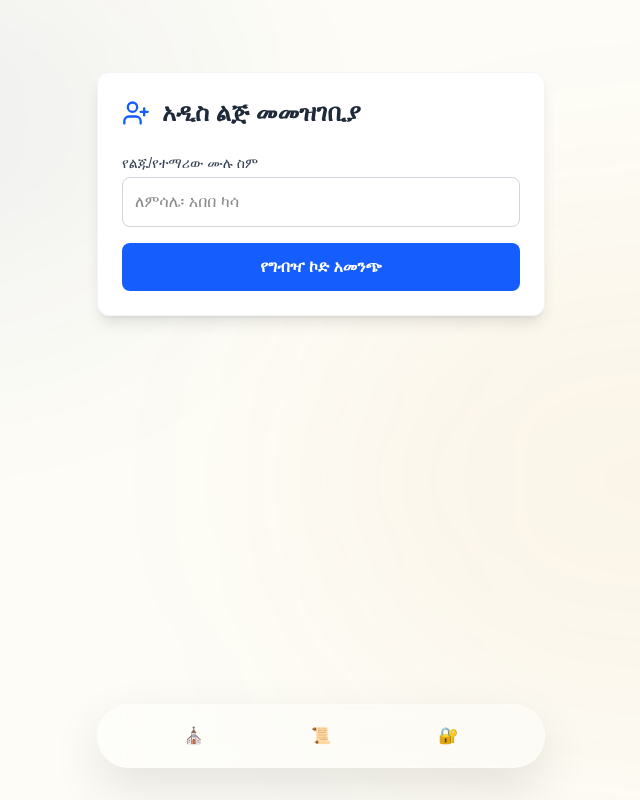
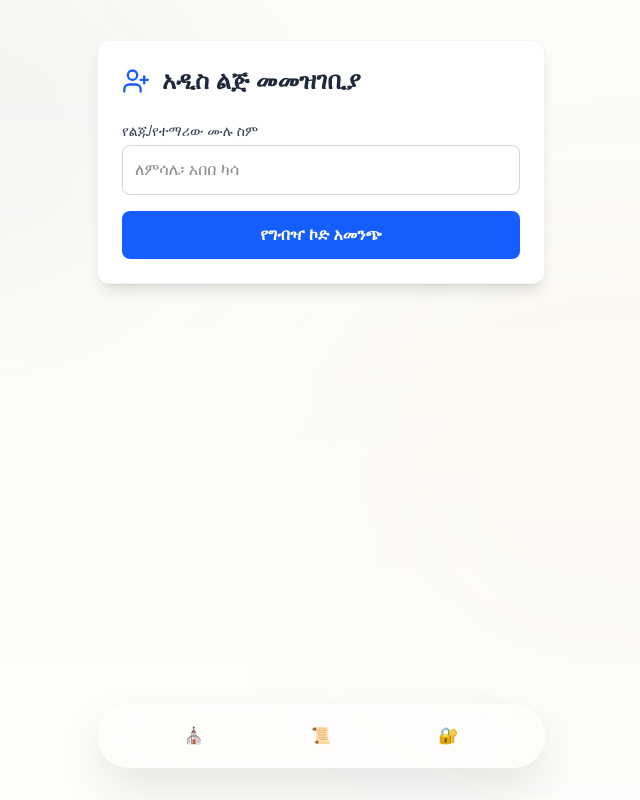
Before and after one commit to solomon54/atsede-niseha, a Next.js app: page /father/register in a window 1280 px wide. Shown: the whole page, without its empty margins (319-959 px from the left). Built offline with nearby package versions, Linux system fonts and the light colour scheme.

Commit message:
perf(ui): optimize GPU acceleration and remove expensive backdrop blurs

```diff
--- a/src/shared/components/ui/immersive-transition.tsx
+++ b/src/shared/components/ui/immersive-transition.tsx
@@ -1,15 +1,38 @@
 // src/shared/components/ui/immersive-transition.tsx
 "use client";
 
+import { HTMLMotionProps, motion } from "framer-motion";
+
+import { cn } from "@/shared/utils/utils";
+
+/**
+ * Production-grade Transition Wrapper
+ * Extends HTMLMotionProps to support all motion props (className, initial, animate, etc.)
+ */
+interface ImmersiveTransitionProps extends HTMLMotionProps<"div"> {
+  children: React.ReactNode;
+}
+
 export function ImmersiveTransition({
   children,
-}: {
-  children: React.ReactNode;
-}) {
-  // We keep the container but remove the motion logic for now
+  className,
+  ...props
+}: ImmersiveTransitionProps) {
   return (
-    <div className="flex-1 w-full max-w-5xl mx-auto px-4 pt-8 pb-32">
+    <motion.div
+      initial={{ opacity: 0, y: 10 }}
+      animate={{ opacity: 1, y: 0 }}
+      exit={{ opacity: 0, y: -5 }}
+      transition={{
+        duration: 0.4,
+        ease: "easeOut",
+      }}
+      className={cn(
+        "flex-1 w-full max-w-7xl mx-auto px-0 pt-0 pb-12",
+        className
+      )}
+      {...props}>
       {children}
-    </div>
+    </motion.div>
   );
 }
--- a/src/shared/components/ui/sanctuary-background.tsx
+++ b/src/shared/components/ui/sanctuary-background.tsx
@@ -1,15 +1,21 @@
 // src/shared/components/ui/sanctuary-background.tsx
 "use client";
 
-export function SanctuaryBackground() {
+import { memo } from "react";
+
+export const SanctuaryBackground = memo(function SanctuaryBackground() {
   return (
-    <div className="fixed inset-0 -z-10 pointer-events-none overflow-hidden bg-[#fdfcf6]">
-      {/* Static, soft gradients instead of animated orbs */}
-      <div className="absolute top-[-10%] left-[-10%] w-[50%] h-[50%] rounded-full bg-blue-900/5 blur-[100px]" />
-      <div className="absolute bottom-[10%] right-[-10%] w-[60%] h-[60%] rounded-full bg-amber-600/5 blur-[120px]" />
+    <div
+      className="fixed inset-0 -z-10 pointer-events-none overflow-hidden bg-[#fdfcf6] select-none"
+      aria-hidden="true">
+      {/*  transform-gpu and opacity optimization */}
+      <div className="absolute top-[-10%] left-[-10%] w-[50%] h-[50%] rounded-full bg-blue-900/3 blur-[80px] transform-gpu will-change-transform" />
+      <div className="absolute bottom-[10%] right-[-10%] w-[60%] h-[60%] rounded-full bg-amber-600/3 blur-[100px] transform-gpu will-change-transform" />
 
-      {/* Lightweight CSS Pattern instead of Grain Image */}
-      <div className="absolute inset-0 opacity-[0.03] sanctuary-dots" />
+      <div className="absolute inset-0 opacity-[0.02] sanctuary-dots" />
+
+      {/* Static gradient is much cheaper than a vignette filter */}
+      <div className="absolute inset-0 bg-linear-to-b from-transparent to-white/60" />
     </div>
   );
-}
+});
--- a/src/shared/components/ui/sanctuary-surface.tsx
+++ b/src/shared/components/ui/sanctuary-surface.tsx
@@ -1,8 +1,30 @@
-//src/shared/components/ui/sanctuary-surface.tsx
-export function SanctuarySurface({ children }: { children: React.ReactNode }) {
+// src/shared/components/ui/sanctuary-surface.tsx
+import * as React from "react";
+
+import { cn } from "@/shared/utils/utils";
+export interface SanctuarySurfaceProps
+  extends React.HTMLAttributes<HTMLDivElement> {
+  hoverable?: boolean;
+}
+const SanctuarySurface = React.forwardRef<
+  HTMLDivElement,
+  SanctuarySurfaceProps
+>(({ className, children, hoverable = false, ...props }, ref) => {
   return (
-    <div className="backdrop-blur-md bg-white/70 border border-white/40 shadow-xl rounded-3xl transition-all">
+    <div
+      ref={ref}
+      className={cn(
+        "bg-white/90 border border-white/60 shadow-2xl will-change-transform",
+        "rounded-3xl transition-all duration-300 ease-out",
+        hoverable && "hover:bg-white/95 hover:shadow-black/[0.05]",
+        className
+      )}
+      {...props}>
       {children}
     </div>
   );
-}
+});
+
+SanctuarySurface.displayName = "SanctuarySurface";
+
+export { SanctuarySurface };
--- /dev/null
+++ b/src/shared/utils/utils.ts
@@ -0,0 +1,10 @@
+import { type ClassValue, clsx } from "clsx";
+import { twMerge } from "tailwind-merge";
+
+/**
+ * Merges Tailwind classes safely using clsx and tailwind-merge.
+ * This prevents style conflicts (e.g., 'p-4' vs 'p-8').
+ */
+export function cn(...inputs: ClassValue[]) {
+  return twMerge(clsx(inputs));
+}
```
